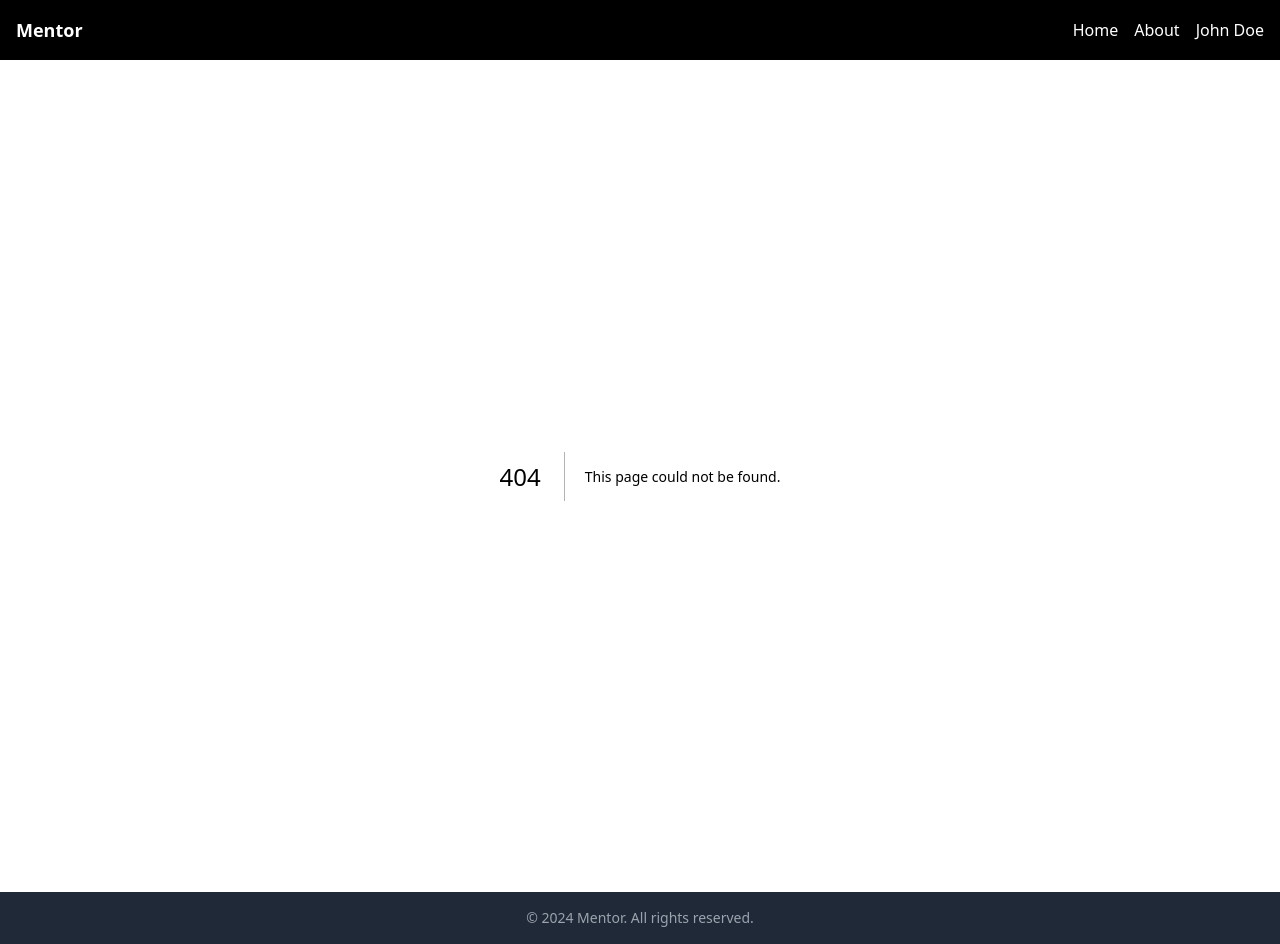
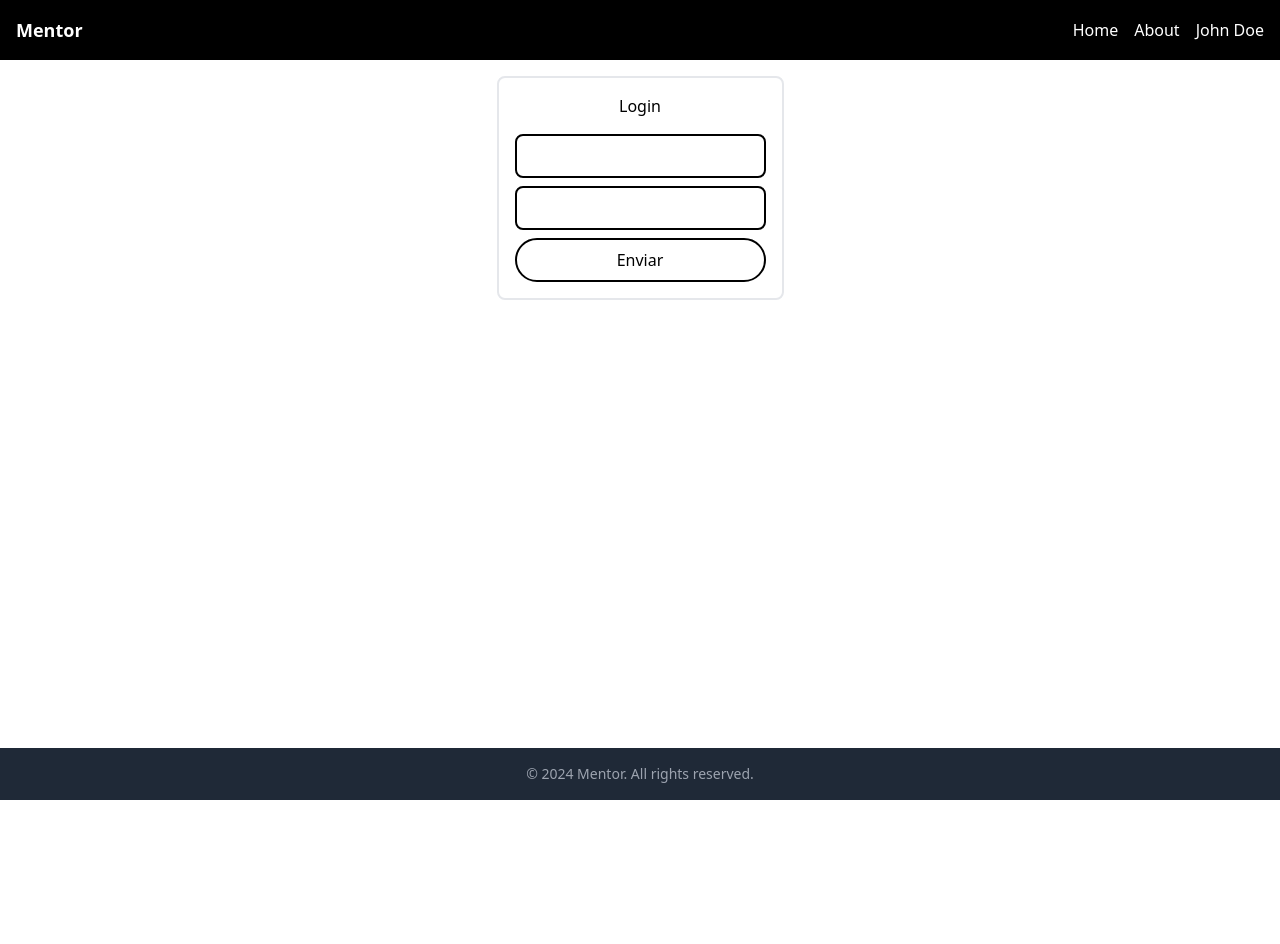
Before and after one commit to TiagoMontes/Mentor, a Next.js app: page /login in a window 1280 px wide. Before the commit this address had no page. After the commit the page ends 800 px from the top, so only its background shows below. Built offline with nearby package versions, Linux system fonts and the light colour scheme.

Commit message:
creating a Login component and LoginPage

```diff
--- a/src/components/Field/index.tsx
+++ b/src/components/Field/index.tsx
@@ -25,7 +25,7 @@ export default function Field<TFormValues extends FieldValues>({
     <input
       className={twMerge(
         className,
-        'w-full rounded-lg border-2 border-black p-4'
+        'w-full rounded-lg border-2 border-black p-2'
       )}
       {...register(inputName, rules)}
       type={type}
--- /dev/null
+++ b/src/components/Form/Login/index.tsx
@@ -0,0 +1,16 @@
+import { UseFormRegister } from 'react-hook-form'
+import Field from '@/components/Field'
+import { LoginType } from '@/type'
+
+export default function Login({
+  register
+}: {
+  register: UseFormRegister<LoginType>
+}) {
+  return (
+    <>
+      <Field inputName="username" register={register} />
+      <Field inputName="password" register={register} />
+    </>
+  )
+}
--- /dev/null
+++ b/src/pages/login/index.tsx
@@ -0,0 +1,31 @@
+import { NextPageWithLayout } from '@/pages/_app'
+import { useForm } from 'react-hook-form'
+import Login from '@/components/Form/Login'
+import { LoginType } from '@/type'
+
+const LoginPage: NextPageWithLayout = () => {
+  const { register, handleSubmit } = useForm<LoginType>()
+
+  function logValues(values: LoginType) {
+    console.log(values)
+  }
+
+  return (
+    <div className="flex justify-center">
+      <div className="flex max-w-72 flex-col items-center gap-4 rounded-lg border-2 p-4">
+        <h1>Login</h1>
+        <form
+          onSubmit={handleSubmit(logValues)}
+          className="flex flex-col gap-2"
+        >
+          <Login register={register} />
+          <button className="rounded-full border-2 border-black p-2 hover:bg-black hover:text-white">
+            Enviar
+          </button>
+        </form>
+      </div>
+    </div>
+  )
+}
+
+export default LoginPage
```
Also changed, not shown: src/type.ts (+12 -0 lines), src/pages/register/index.tsx (added).
